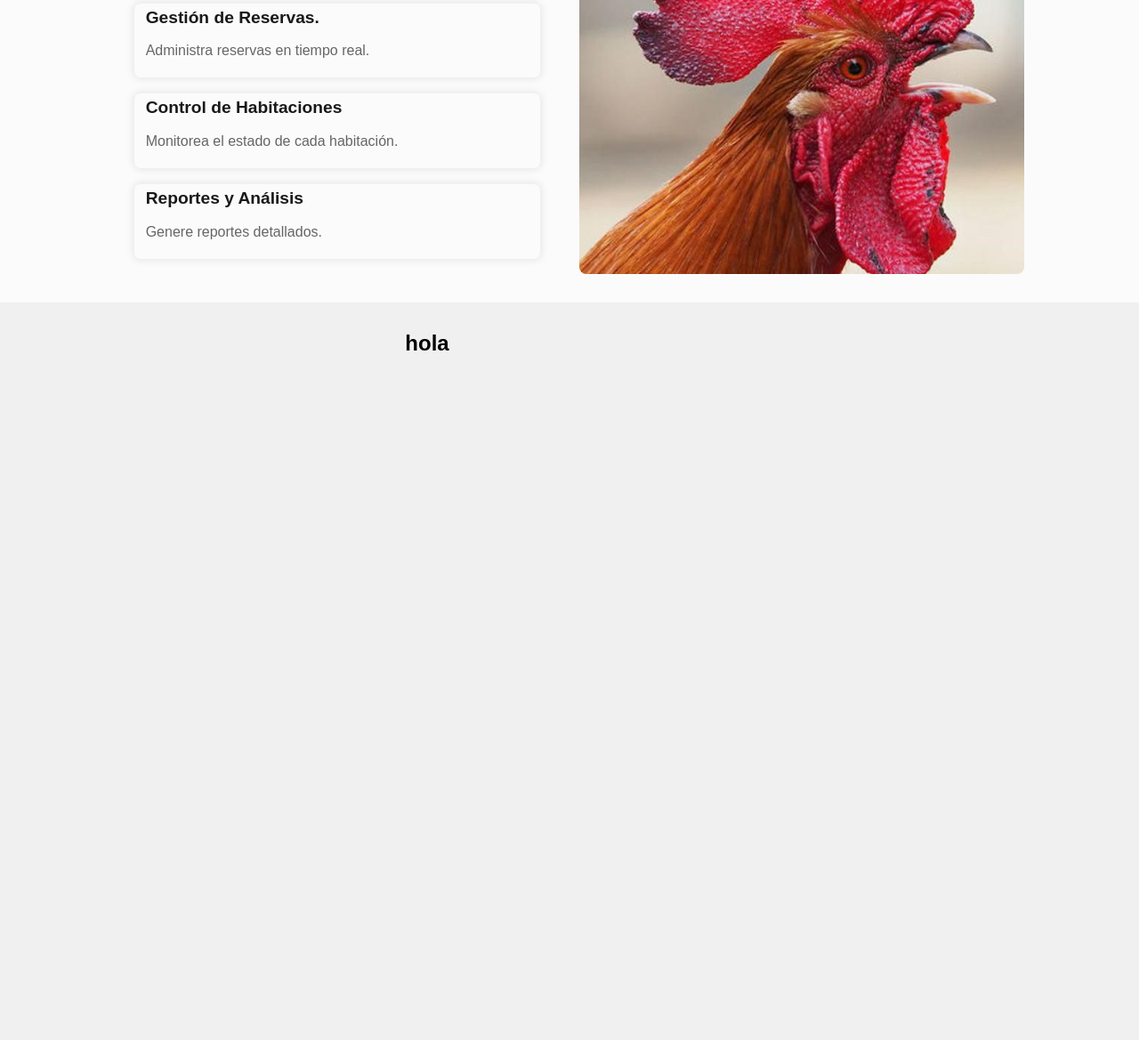
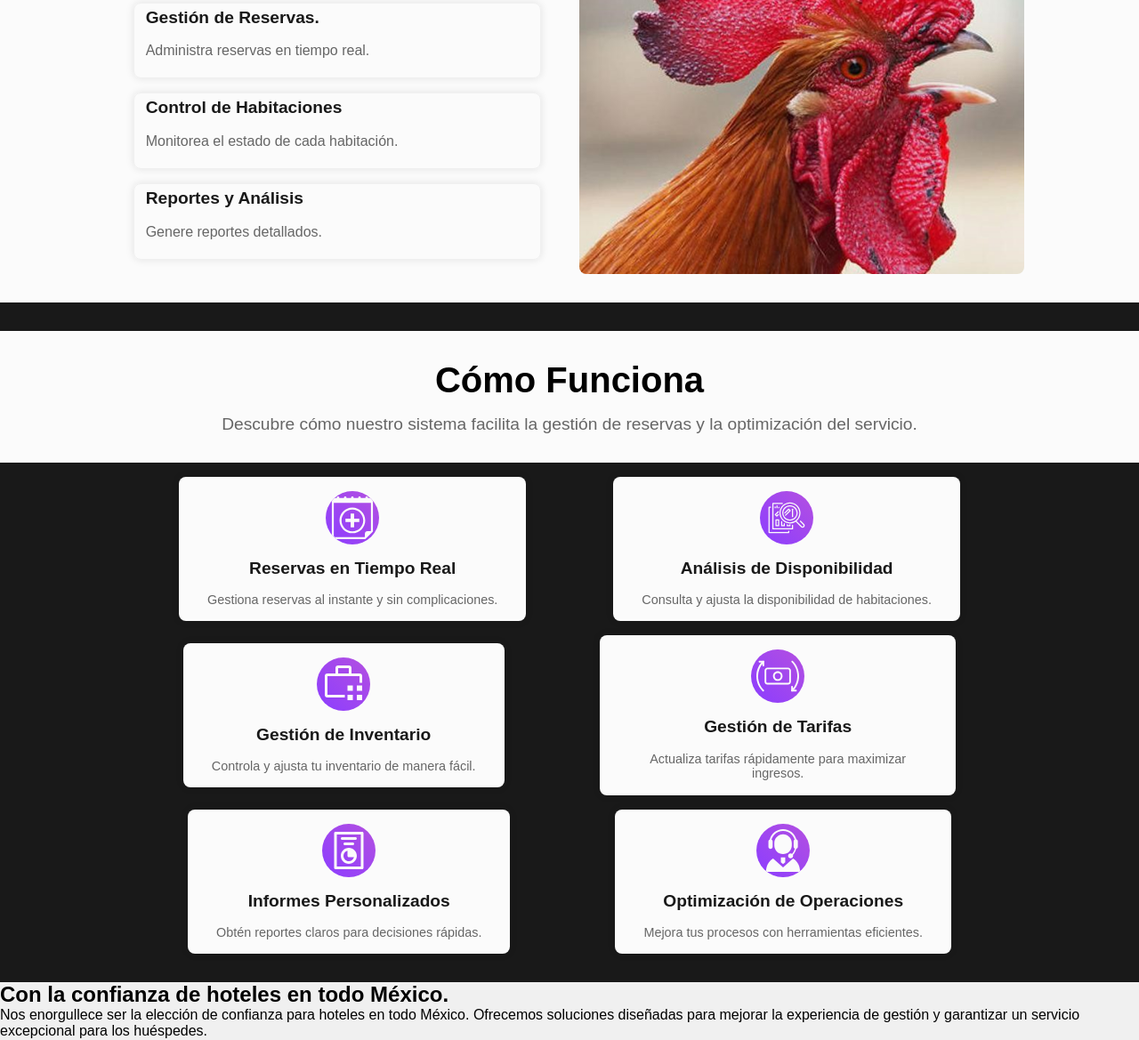
Before and after one commit to DaveOval/hook-page-new, a plain HTML site: page index.html in a window 1280 px wide. Shown: the part 1550-2719 px from the top of the page at 89% size. Before the commit the page ends 1981 px from the top, so only its background shows below. Drawn offline with Linux system fonts and the light colour scheme.

Commit message:
Refactor SVG assets and update CSS styles for ventajas section and works cards

```diff
--- a/index.html
+++ b/index.html
@@ -42,7 +42,9 @@
         <video class="video_container" controls >
             <source src="./src/assets/videoplayback.mp4" type="video/mp4">
         </video>
-        <p>Ve el video para ver las ventajas de hook</p>
+        <p>
+            Ve el video para ver las ventajas de hook
+        </p>
     </section>
 
     <section class="ventajas">
@@ -80,7 +82,63 @@
     </section>
 
     <section class="works">
-        <h1>hola</h1>
+        <div class="works_title">
+            <h2>Cómo Funciona</h2>
+            <p>Descubre cómo nuestro sistema facilita la gestión de reservas y la optimización del servicio.</p>
+        </div>
+        <div class="works_cards">
+            <div class="works_card">
+                <picture>
+                    <img src="./src/assets/real_time_reservation.svg"/>
+                </picture>
+                <h2>Reservas en Tiempo Real</h2>
+                <p>Gestiona reservas al instante y sin complicaciones.</p>
+            </div>
+            <div class="works_card">
+                <picture>
+                    <img src="./src/assets/analysis.svg"/>
+                </picture>
+                <h2>Análisis de Disponibilidad</h2>
+                <p>Consulta y ajusta la disponibilidad de habitaciones.</p>
+            </div>
+            <div class="works_card">
+                <picture>
+                    <img src="./src/assets/inventory.svg"/>
+                </picture>
+                <h2>Gestión de Inventario</h2>
+                <p>Controla y ajusta tu inventario de manera fácil.</p>
+            </div>
+            <div class="works_card">
+                <picture>
+                    <img src="./src/assets/fee.svg"/>
+                </picture>
+                <h2>Gestión de Tarifas</h2>
+                <p>Actualiza tarifas rápidamente para maximizar ingresos.</p>
+            </div>
+            <div class="works_card">
+                <picture>
+                    <img src="./src/assets/report.svg"/>
+                </picture>
+                <h2>Informes Personalizados</h2>
+                <p>Obtén reportes claros para decisiones rápidas.</p>
+            </div>
+            <div class="works_card">
+                <picture>
+                    <img src="./src/assets/operation.svg"/>
+                </picture>
+                <h2>Optimización de Operaciones</h2>
+                <p>Mejora tus procesos con herramientas eficientes.</p>
+            </div>
+        </div>
+    </section>
+
+    <section class="trusted">
+        <h2>
+            Con la confianza de hoteles en todo México.
+        </h2>
+        <p>
+            Nos enorgullece ser la elección de confianza para hoteles en todo México. Ofrecemos soluciones diseñadas para mejorar la experiencia de gestión y garantizar un servicio excepcional para los huéspedes.
+        </p>
     </section>
     <script src="./src/javascript/script.js"></script>
 </body>
--- a/src/css/index.css
+++ b/src/css/index.css
@@ -130,14 +130,17 @@ body {
 .video p {
     background-color: #f0f0f0;
     position: absolute;
-    font-size: 1.5rem;
+    font-size: 0.9rem;
     color: #000;
     z-index: 10;
     font-weight: 700;
     border-radius: 15px;
     padding: 0.5rem 1rem;
     backdrop-filter: blur(5px);
-    bottom: -10px;
+    bottom: -25px;
+    box-shadow: 0 0 10px rgba(0, 0, 0, 0.1);
+    max-width: 300px;
+    text-align: center;
 }
 
 .ventajas {
@@ -254,12 +257,87 @@ body {
 }
 
 .works {
-    background: conic-gradient(from 360deg at 50% 50%, #8b3dff,20% rgba(180,80,224,1));
     display: flex;
     flex-direction: column;
     align-items: center;
     justify-content: center;
     width: 100%;
     padding: 2rem 0;
+    margin: 0 auto;
+    background-color: #191919;
+}
+.works_title {
+    display: flex;
+    flex-direction: column;
+    padding: 2rem 0;
+    text-align: center;
+    justify-content: center;
+    margin: 0 auto;
+    background-color: #FBFBFB;
+    gap: 1rem;
+    width: 100%;
+}
+.works_title h2 {
+    font-size: 2.5rem;
+    width: 80%;
+    margin: auto;
+    max-width: 60rem;
+
+}
+.works_title p {
+    font-size: 1.2rem;
+    color: #666;
+    width: 80%;
+    margin: auto;
     max-width: 60rem;
 }
+.works_cards {
+    display: flex;
+    flex-direction: row;
+    flex-wrap: wrap;
+    gap: 1rem;
+    justify-content: center;
+    align-items: center;
+    max-width: 60rem;
+    margin: 0 auto;
+    margin-top: 1rem;
+}
+.works_card {
+    display: flex;
+    flex-direction: column;
+    align-items: center;
+    justify-content: center;
+    gap: 1rem;
+    padding: 1rem 2rem;
+    margin: 1rem 0;
+    border-radius: 0.5rem;
+    background-color: #FBFBFB;
+    box-shadow: 0 0 10px rgba(0, 0, 0, 0.1);
+    max-width: 60rem;
+    margin: 0 auto;
+    max-width: 400px;
+    text-align: center;
+}
+.works_card h2 {
+    font-size: 1.2rem;
+    color: #191919;
+}
+.works_card p {
+    font-size: 0.9rem;
+    color: #666;
+}
+.works_card picture {
+    border-radius: 50%;
+    width: 60px;
+    height: 60px;
+    overflow: hidden;
+    display: flex;
+    justify-content: center;
+    align-items: center;
+    background: linear-gradient(45deg, #8B3DFF, #B450E0);
+    object-fit: contain;
+}
+.works_card img {
+    width: 80%;
+    height: 80%;
+}
```
Also changed, not shown: src/assets/analysis.svg (added), src/assets/fee.svg (added), src/assets/inventory.svg (added), src/assets/operation.svg (added), src/assets/real_time_reservation.svg (added), src/assets/report.svg (added).
